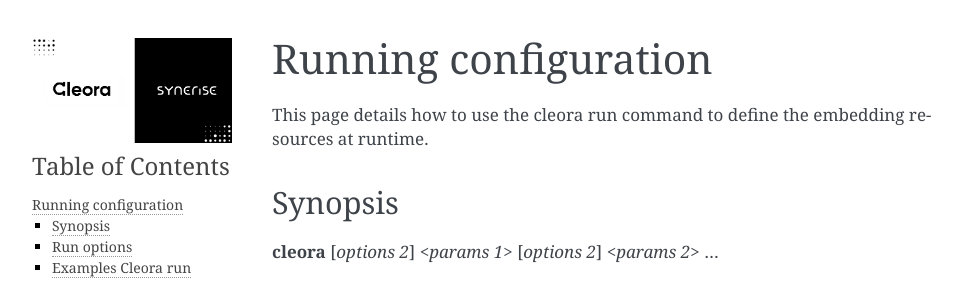
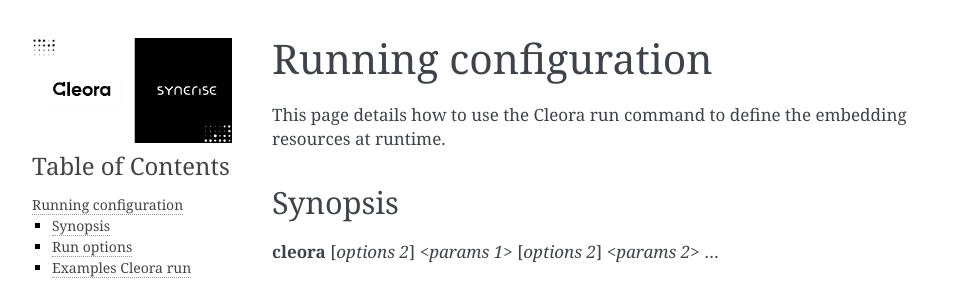
Before and after one commit to BaseModelAI/cleora, a Sphinx documentation site: the page built from docs/source/running.rst, in a window 1280 px wide and 900 px high. Shown: the top 281 px of the window, without its empty margins (148-1105 px from the left). Built offline with Sphinx 7.4.7, drawn with Linux system fonts in a browser that asks for light colours.

```diff
--- a/docs/source/running.rst
+++ b/docs/source/running.rst
@@ -3,7 +3,7 @@
 Running configuration
 ======================
 
-This page details how to use the cleora run command to define the embedding resources at runtime.
+This page details how to use the Cleora run command to define the embedding resources at runtime.
 
 Synopsis
 --------
```
